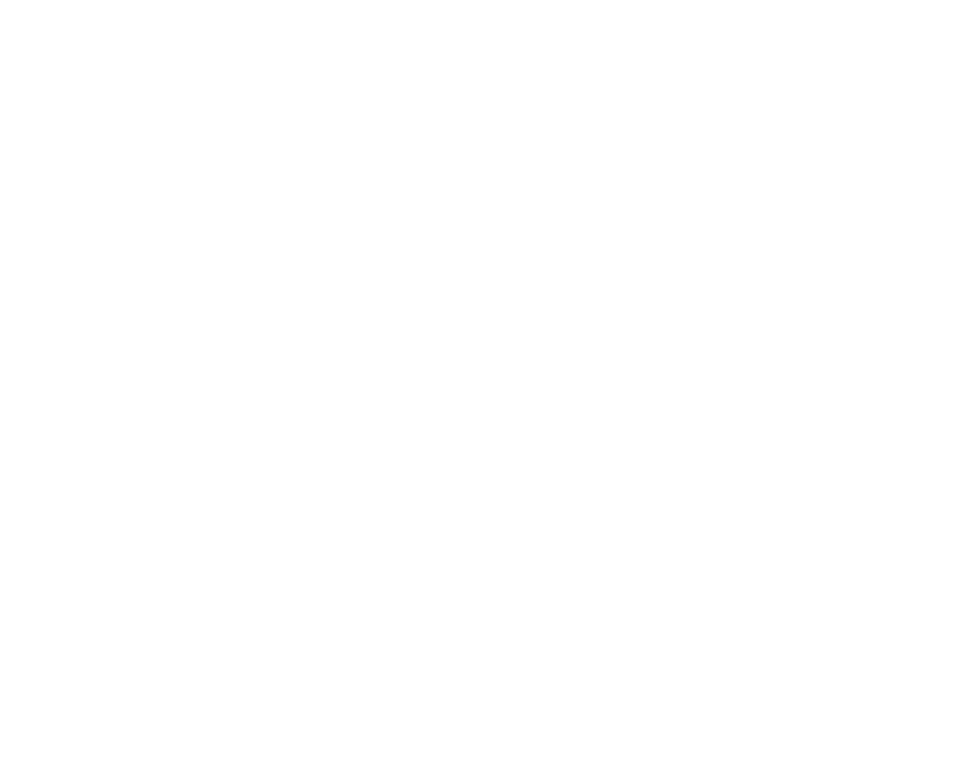
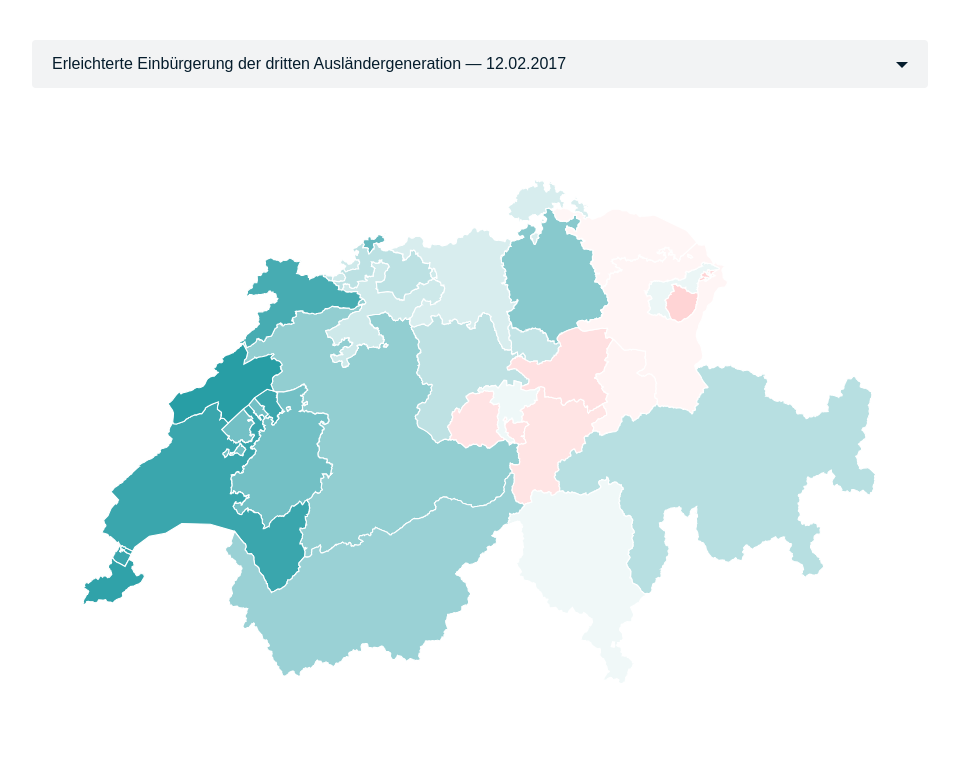
Before and after one commit to zcreativelabs/SfGZ-d3-map, a website: page index.html in a window 1280 px wide. Shown: the whole page, without its empty margins (160-1119 px from the left). Drawn offline with nearby package versions, Linux system fonts and the light colour scheme.

Commit message:
Added solution

```diff
--- a/index.html
+++ b/index.html
@@ -14,7 +14,21 @@
 <body>
 
   <div class="map">
+
+    <div class="select">
+      <select id="initiativeSelector">
+        <option value="0">
+          Erleichterte Einbürgerung der dritten Ausländergeneration — 12.02.2017
+        </option>
+        <option value="1">
+          Atomausstiegsinitiative — 27.11.2016
+        </option>
+      </select>
+    </div>
+
     <svg viewBox="0 0 800 600"></svg>
+
+    <p id="info"></p>
   </div>
 
   <script src="/map.js"></script>
--- a/map.js
+++ b/map.js
@@ -1,4 +1,79 @@
 
 document.addEventListener("DOMContentLoaded", () => {
-  console.log("Hello, world!")
+
+  d3.json("/ch.json")
+    .then(ch => {
+
+      const initiatives = [
+        {
+          id: 0,
+          name: "Erleichterte Einbürgerung der dritten Ausländergeneration",
+          datum: "12.02.2017",
+        },
+        {
+          id: 1,
+          name: "Atomausstiegsinitiative",
+          datum: "27.11.2016",
+        },
+      ]
+
+      let currentInitiative = initiatives[0]
+
+      const width = 800
+      const height = 600
+
+      const svg = d3.select("svg")
+
+      const projection = d3.geoMercator()
+        .translate([width/2, height/2])
+        .rotate([-7.43864, -46.95108, 0])
+        .center([0.54, -0.1])
+        .scale(13000)
+
+      const path = d3.geoPath().projection(projection)
+
+      const cantons = svg.selectAll("path")
+        .data(ch.features)
+        .enter()
+        .append("path")
+          .attr("d", path)
+          .attr("stroke", "#FFF")
+          .attr("stroke-width", 1)
+
+      const colorScale = d3.scaleLinear()
+        .domain([20, 50, 50.01, 80])
+        .range(["#FF585D", "#FFF6F6", "#F2F9F9", "#008C95"])
+
+      cantons.attr("fill", d => {
+        return colorScale(d.properties.initiatives[currentInitiative.id].ja)
+      })
+
+      const initiativeSelector = d3.select("#initiativeSelector")
+        .on("change", e => {
+          currentInitiative = initiatives[e.target.value]
+          cantons
+            .transition()
+            .duration(250)
+            .attr("fill", d => {
+              return colorScale(d.properties.initiatives[currentInitiative.id].ja)
+            })
+        })
+
+      cantons
+        .on("mouseenter", (e, d) => {
+          const initiativeData = d.properties.initiatives[currentInitiative.id]
+          const passed = initiativeData.passed
+          const ja = initiativeData.ja
+          const cantonName = d.properties.name
+
+          d3.select("#info")
+            .style("color", passed ? "#008C95" : "#FF585D")
+            .text(cantonName + " — " + (passed ? ja + "% Ja" : 100 - ja + "% Nein"))
+        })
+        .on("mouseleave", () => {
+          d3.select("#info").text("")
+        })
+
+    })
+
 })
```
Also changed, not shown: style.css (line endings or trailing spaces).
